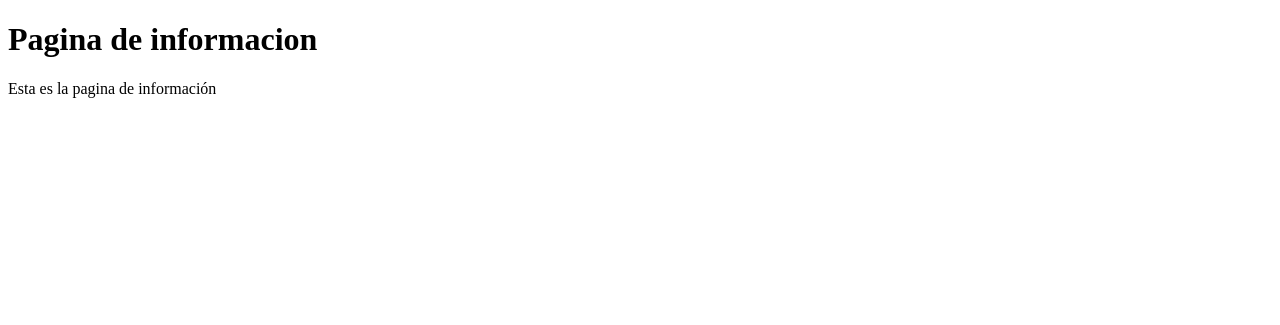
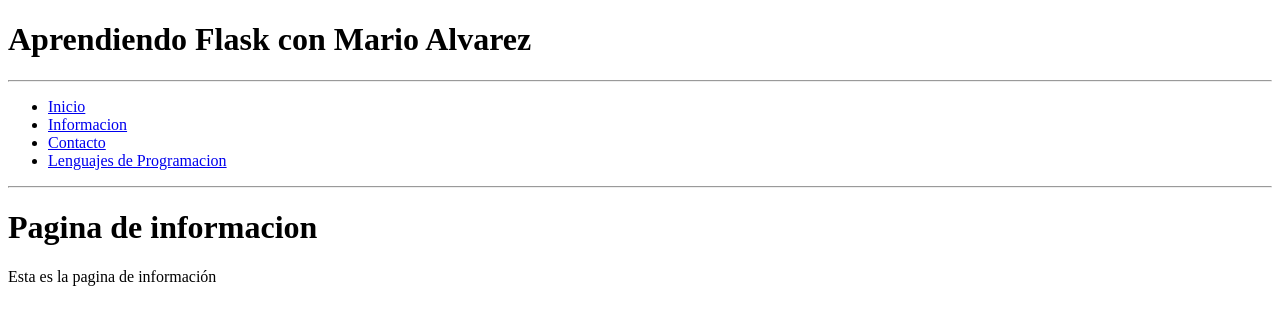
Before and after one commit to marioalvarez/Practice-Python-Flask, a Flask app: page /informacion in a window 1280 px wide. Shown: the top 325 px of the page. Run offline with Flask 2, Linux system fonts and the light colour scheme.

Commit message:
rutas no dinamicas

```diff
--- a/templates/informacion.html
+++ b/templates/informacion.html
@@ -4,9 +4,26 @@
     <meta charset="UTF-8">
     <meta http-equiv="X-UA-Compatible" content="IE=edge">
     <meta name="viewport" content="width=device-width, initial-scale=1.0">
-    <title>Document</title>
+    <title>Aprendiendo Flask con Mario Alvarez</title>
 </head>
 <body>
+    <h1>Aprendiendo Flask con Mario Alvarez</h1>
+    <hr/>
+        <ul>
+            <li>
+                <a href="/">Inicio</a>
+            </li>
+            <li>
+                <a href="/informacion">Informacion</a>
+            </li>
+            <li>
+                <a href="/contacto">Contacto</a>
+            </li>
+            <li>
+                <a href="/lenguajes">Lenguajes de Programacion</a>
+            </li>
+        </ul>
+    <hr/>
     <h1>Pagina de informacion</h1>
     <p>Esta es la pagina de información</p>
     {{texto|safe}}
```
